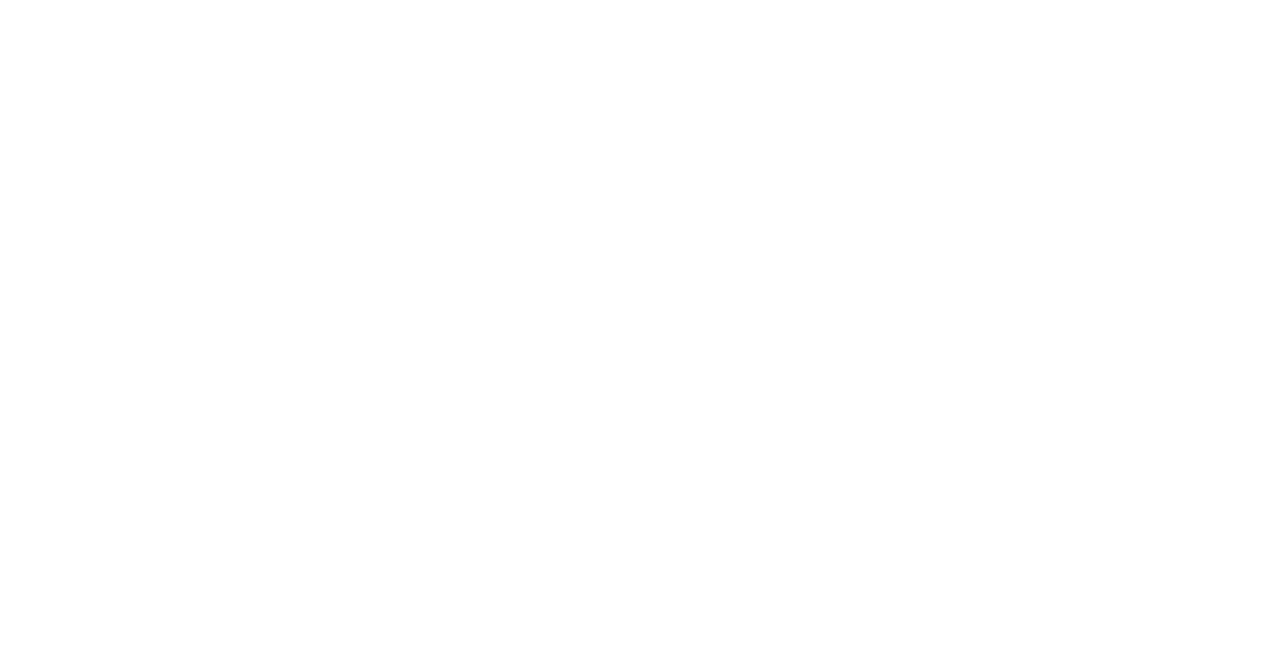
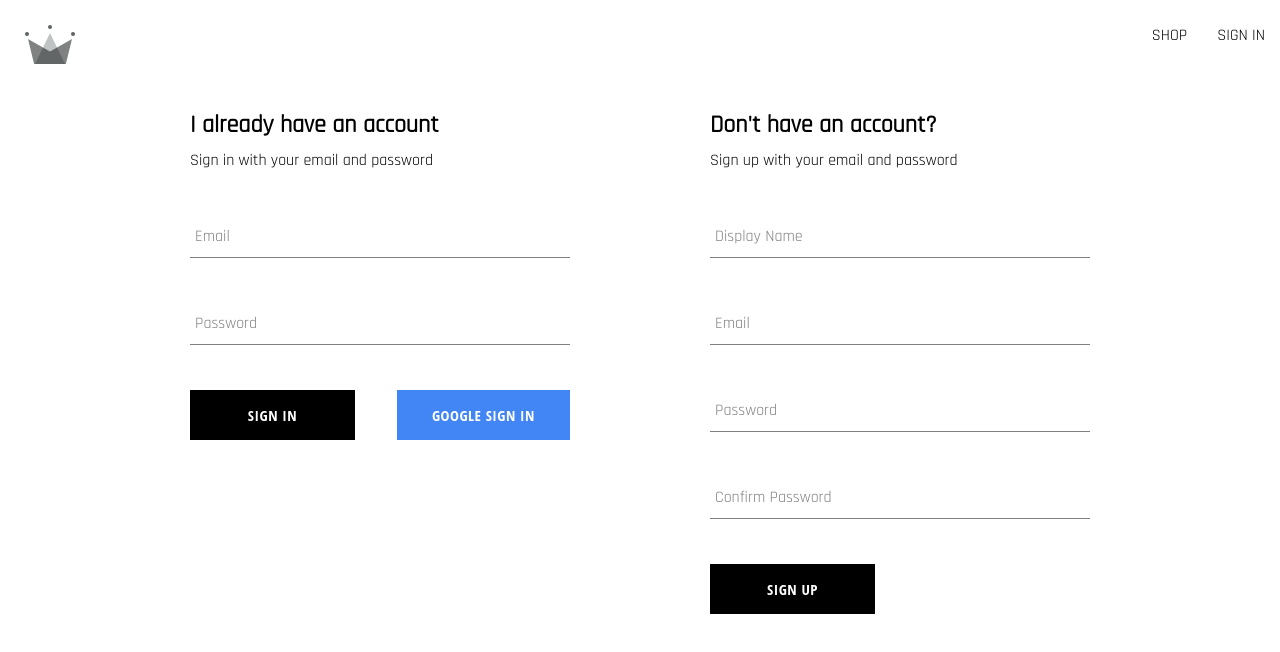
Before and after one commit to AdaGeorge/ecommerceztm, a React (Create React App) app: page /auth in a window 1280 px wide. Before the commit this address had no page. Shown: the top 652 px of the page. Built offline with nearby package versions, Linux system fonts and the light colour scheme.

Commit message:
sign in form and auth

```diff
--- a/src/App.js
+++ b/src/App.js
@@ -1,10 +1,10 @@
 import { Routes, Route } from "react-router-dom";
+import Authentication from "./routes/auth/Authentication.component";
 
 //routes
 import Home from "./routes/home/Home.component";
 import Navbar from "./routes/navbar/Navbar.component";
 import Shop from "./routes/shop/Shop.component";
-import SignIn from "./routes/signIn/SignIn.component";
 
 const App = () => {
   return (
@@ -12,7 +12,7 @@
       <Route path="/" element={<Navbar />}>
         <Route index element={<Home />} />
         <Route path="shop" element={<Shop />} />
-        <Route path="signIn" element={<SignIn />} />
+        <Route path="auth" element={<Authentication />} />
       </Route>
     </Routes>
   );
--- a/src/components/formInput/FormInput.component.jsx
+++ b/src/components/formInput/FormInput.component.jsx
@@ -6,7 +6,7 @@
       <input className="form-input" {...otherProps} />
       {label && (
         <label
-          className={`${otherProps.value.length && "shrink"} form-input-label`}
+          className={`${otherProps.value?.length && "shrink"} form-input-label`}
         >
           {label}
         </label>
--- /dev/null
+++ b/src/components/signInForm/SignInForm.components.jsx
@@ -0,0 +1,97 @@
+import { useState } from "react";
+//Firebase
+import {
+  signInWithGooglePopup,
+  signInAuthUserWithEmailAndPassword,
+  createUserDocumentFromAuth,
+} from "../../utils/firebase/firebase.utils";
+//Components
+import FormInput from "../formInput/FormInput.component";
+import Button from "../buttons/Button.component";
+//Styles
+import "./signInForm.styles.scss";
+
+//Default values for form
+const defaultFormFields = {
+  email: "",
+  password: "",
+};
+
+const SignInForm = () => {
+  const [formFields, setFormFields] = useState(defaultFormFields);
+  const { email, password } = formFields;
+
+  const signInWithGoogle = async () => {
+    const { user } = await signInWithGooglePopup();
+    await createUserDocumentFromAuth(user);
+  };
+
+  const resetFormFields = () => {
+    setFormFields(defaultFormFields);
+  };
+
+  const handleChange = (event) => {
+    const { name, value } = event.target;
+    setFormFields({ ...formFields, [name]: value });
+  };
+
+  const handleSubmit = async (e) => {
+    e.preventDefault();
+    console.log(e);
+    console.log(formFields);
+
+    try {
+      const response = await signInAuthUserWithEmailAndPassword(
+        email,
+        password
+      );
+      console.log(response);
+      resetFormFields();
+    } catch (err) {
+      if (err) {
+        alert("your credentials are not available");
+      }
+    }
+  };
+
+  return (
+    <div className="sign-up-container">
+      <h2>I already have an account</h2>
+      <span> Sign in with your email and password</span>
+      <form onSubmit={handleSubmit}>
+        <FormInput
+          label="Email"
+          type="email"
+          name="email"
+          required
+          value={email}
+          onChange={handleChange}
+        />
+
+        <FormInput
+          label="Password"
+          type="password"
+          name="password"
+          required
+          value={password}
+          onChange={handleChange}
+        />
+
+        <div className="buttons-container">
+          <Button type="submit" buttonType={"default"}>
+            Sign In
+          </Button>
+          <Button
+            onClick={signInWithGoogle}
+            buttonType={"google"}
+            type="button"
+          >
+            Google Sign In
+          </Button>
+        </div>
+      </form>
+    </div>
+  );
+};
+
+export default SignInForm;
--- /dev/null
+++ b/src/components/signInForm/signInForm.styles.scss
@@ -0,0 +1,12 @@
+.sign-up-container {
+  display: flex;
+  flex-direction: column;
+  width: 380px;
+  h2 {
+    margin: 10px 0;
+  }
+  .buttons-container {
+    display: flex;
+    justify-content: space-between;
+  }
+}
--- a/src/components/signUpForm/SignUpForm.components.jsx
+++ b/src/components/signUpForm/SignUpForm.components.jsx
@@ -28,11 +28,8 @@
     setFormFields({ ...formFields, [name]: value });
   };
 
-  console.log(formFields);
-
   const handleSubmit = async (e) => {
     e.preventDefault();
-    console.log(e);
 
     if (password !== confirmPassword) {
       alert("passwords do not match");
@@ -96,7 +93,7 @@
         />
 
         <Button type="submit" buttonType={"default"}>
-          Submit
+          Sign Up
         </Button>
       </form>
     </div>
--- /dev/null
+++ b/src/routes/auth/Authentication.component.jsx
@@ -0,0 +1,15 @@
+//Components
+import SignInForm from "../../components/signInForm/SignInForm.components";
+import SignUpForm from "../../components/signUpForm/SignUpForm.components";
+//Styles
+import "./authentication.styles.scss";
+const Authentication = () => {
+  return (
+    <div className="authentication-container">
+      <SignInForm />
+      <SignUpForm />
+    </div>
+  );
+};
+
+export default Authentication;
--- /dev/null
+++ b/src/routes/auth/authentication.styles.scss
@@ -0,0 +1,6 @@
+.authentication-container {
+  display: flex;
+  justify-content: space-between;
+  width: 900px;
+  margin: 30px auto;
+}
--- a/src/routes/navbar/Navbar.component.jsx
+++ b/src/routes/navbar/Navbar.component.jsx
@@ -14,7 +14,7 @@
           <Link className="nav-link" to="/shop">
             SHOP
           </Link>
-          <Link className="nav-link" to="/signIn">
+          <Link className="nav-link" to="/auth">
             SIGN IN
           </Link>
         </div>
--- a/src/routes/signIn/SignIn.component.jsx
+++ /dev/null
@@ -1,25 +0,0 @@
-import Button from "../../components/buttons/Button.component";
-import SignUpForm from "../../components/signUpForm/SignUpForm.components";
-import {
-  signInWithGooglePopup,
-  createUserDocumentFromAuth,
-} from "../../utils/firebase/firebase.utils";
-
-const SignIn = () => {
-  const logGoogleUser = async () => {
-    const { user } = await signInWithGooglePopup();
-    const userDocRef = await createUserDocumentFromAuth(user);
-  };
-
-  return (
-    <div>
-      <h2>Sign in page</h2>
-      <Button onClick={logGoogleUser} buttonType={"google"}>
-        Sign in with Google
-      </Button>
-      <SignUpForm />
-    </div>
-  );
-};
-
-export default SignIn;
--- a/src/utils/firebase/firebase.utils.js
+++ b/src/utils/firebase/firebase.utils.js
@@ -2,10 +2,10 @@
 import { initializeApp } from "firebase/app";
 import {
   getAuth,
-  signInWithRedirect,
   signInWithPopup,
   GoogleAuthProvider,
   createUserWithEmailAndPassword,
+  signInWithEmailAndPassword,
 } from "firebase/auth";
 import { getFirestore, doc, getDoc, setDoc } from "firebase/firestore";
 
@@ -29,12 +29,10 @@
 });
 
 export const auth = getAuth();
+export const db = getFirestore();
+
 export const signInWithGooglePopup = () =>
   signInWithPopup(auth, googleProvider);
-export const signInWithGoogleRedirect = () =>
-  signInWithRedirect(auth, googleProvider);
-
-export const db = getFirestore();
 
 export const createUserDocumentFromAuth = async (
   userAuth,
@@ -43,12 +41,7 @@
   if (!userAuth) return;
   const userDocRef = doc(db, "users", userAuth.uid);
 
-  console.log(userDocRef);
-
   const userSnapShot = await getDoc(userDocRef);
-
-  console.log(userSnapShot);
-  console.log(userSnapShot.exists());
 
   if (!userSnapShot.exists()) {
     const { displayName, email } = userAuth;
@@ -68,7 +61,10 @@
 };
 
 export const createAuthUserWithEmailAndPassword = async (email, password) => {
-  console.log(email, password);
   if (!email || !password) return;
   return await createUserWithEmailAndPassword(auth, email, password);
 };
+export const signInAuthUserWithEmailAndPassword = async (email, password) => {
+  if (!email || !password) return;
+  return await signInWithEmailAndPassword(auth, email, password);
+};
```
